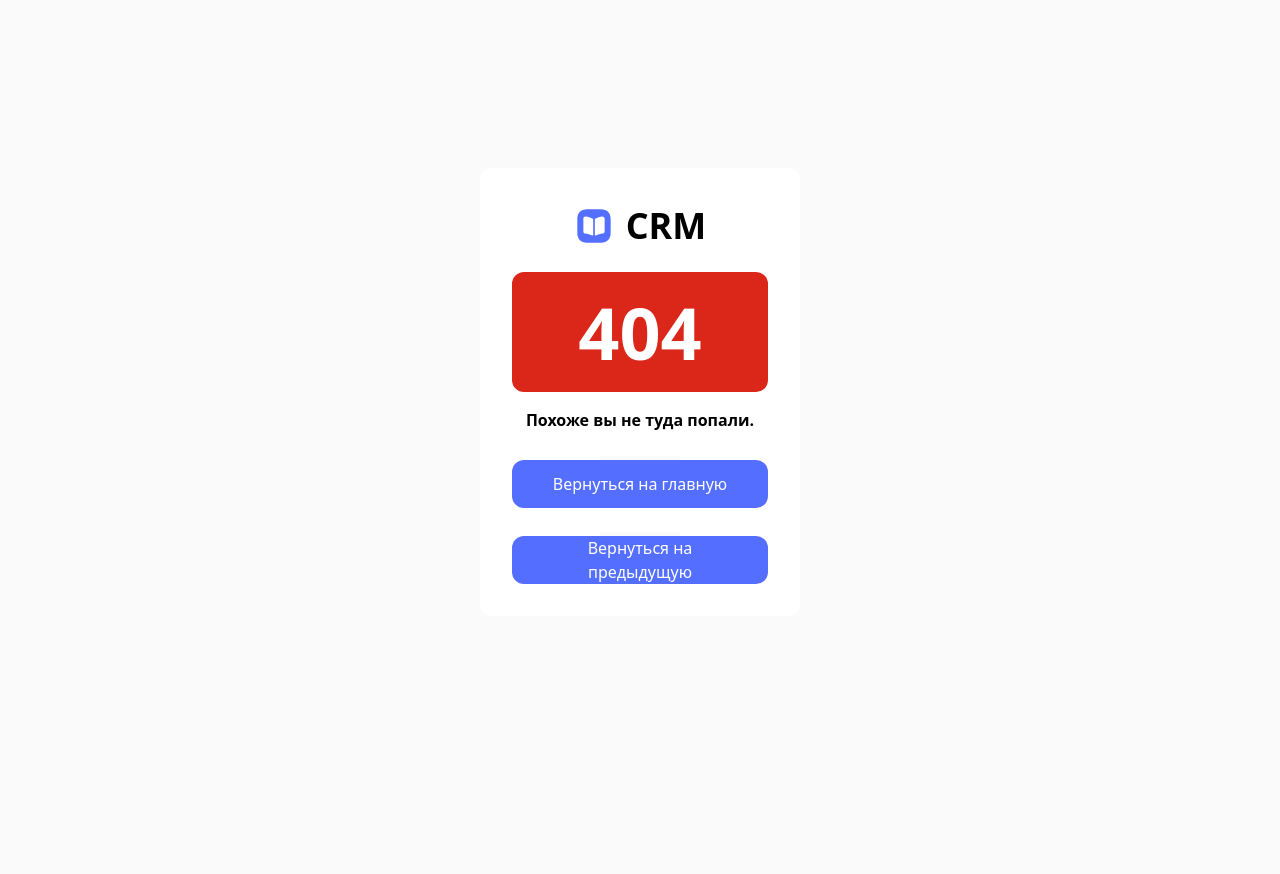
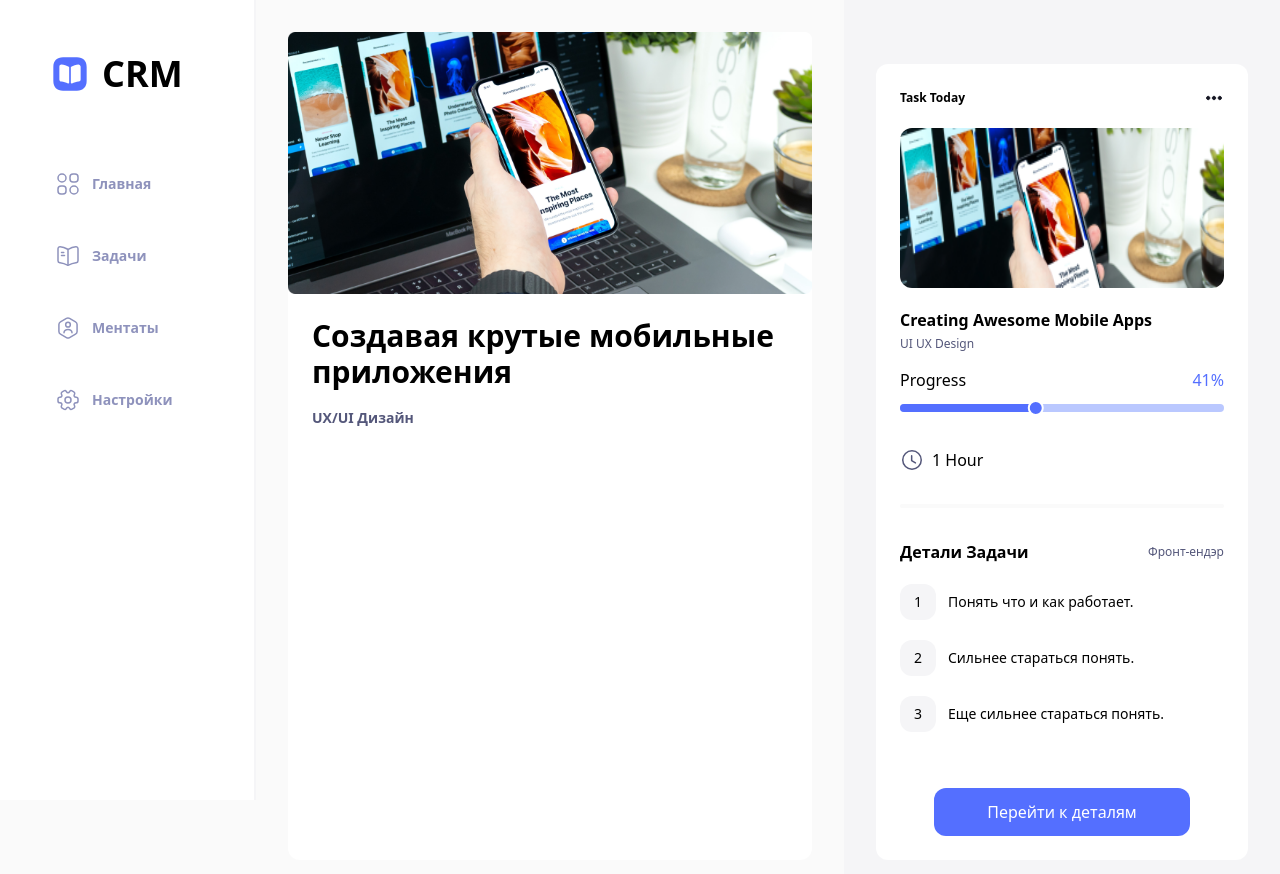
Before and after one commit to crazyysasha/crispy-enigma, a Vue app: page /extend in a window 1280 px wide. Before the commit this address had no page. Shown: the top 874 px of the page. Before the commit the page ends 800 px from the top, so only its background shows below. Built offline with nearby package versions, Linux system fonts and the light colour scheme.

Commit message:
-again changes P.S. Daewoo Matiz - the best car in the world

```diff
--- a/src/components/tasks/carousel-item.vue
+++ b/src/components/tasks/carousel-item.vue
@@ -26,6 +26,7 @@ const loadUserData = async () => {
 await loadUserData()
 </script>
 <template>
+  <router-link :to="{name: 'extend'}">
   <div class="bg-white p-6 rounded-xl max-w-sm flex-none">
     <img src="/src/assets/temps/task-1.png" alt="" class="w-full rounded-xl" />
     <div>
@@ -52,4 +53,5 @@ await loadUserData()
       </div>
     </div>
   </div>
+</router-link>
 </template>
--- a/src/components/ui/SideBar.vue
+++ b/src/components/ui/SideBar.vue
@@ -5,7 +5,7 @@ import MentorsIcon from '/src/assets/icons/mentors.vue'
 import MessageIcon from '/src/assets/icons/message.vue'
 import SettingsIcon from '/src/assets/icons/settings.vue'
 import SiteIcon from '/src/assets/icons/site_icon.vue'
-import { onMounted,  } from 'vue'
+import { onMounted } from 'vue'
 import { useRoute } from 'vue-router'
 
 const loadUserData = async () => {
@@ -17,13 +17,11 @@ const loadUserData = async () => {
 }
 await loadUserData()
 
-
 const route = useRoute()
 
 onMounted(() => {
-  console.log(route.fullPath);
+  console.log(route.fullPath)
 })
-
 </script>
 
 <template>
@@ -46,26 +44,25 @@ onMounted(() => {
       Главная
     </router-link>
     <router-link
-
-    :class="{ '!bg-Secondary-500/5 !text-black': route.fullPath == '/task' }"
+      :class="{ '!bg-Secondary-500/5 !text-black': route.fullPath == '/task' }"
       class="py-3 mt-6 flex text-Secondary-300 items-center text-sm font-bold fill-current cursor-pointer rounded-xl px-4 duration-300 hover:bg-Secondary-500/5 focus:bg-Secondary-500/5 focus:outline-none focus:ring active:text-black active:bg-Secondary-500/20"
-      to="/task"
+      :to="{name: 'task' }"
     >
       <TaskIcon class="w-6 h-6 mr-3" />
       Задачи
     </router-link>
     <router-link
+      :to="{ name: 'mentors' }"
+      :class="{ '!bg-Secondary-500/5 !text-black': route.fullPath == '/mentors' }"
       class="py-3 mt-6 flex text-Secondary-300 items-center text-sm font-bold fill-current cursor-pointer rounded-xl px-4 duration-300 hover:bg-Secondary-500/5 focus:bg-Secondary-500/5 focus:outline-none focus:ring active:text-black active:bg-Secondary-500/20"
-      to="/mentors"
     >
       <MentorsIcon class="w-6 h-6 mr-3" />
       Ментаты
     </router-link>
     <router-link
       class="py-3 mt-6 flex text-Secondary-300 items-center text-sm font-bold fill-current cursor-pointer rounded-xl px-4 duration-300 hover:bg-Secondary-500/5 focus:bg-Secondary-500/5 focus:outline-none focus:ring active:text-black active:bg-Secondary-500/20"
-      to="/settings"
-    :class="{ '!bg-Secondary-500/5 !text-black': route.fullPath.includes('/settings') }"
-
+      :to="{ name: 'general' }"
+      :class="{ '!bg-Secondary-500/5 !text-black': route.fullPath.includes('/settings') }"
     >
       <SettingsIcon class="w-6 h-6 mr-3" />
       Настройки
--- /dev/null
+++ b/src/components/ui/c-label.vue
@@ -0,0 +1,20 @@
+<script setup>
+defineProps({
+    label: {}
+})
+// const loadUserData = async () => {
+//   return new Promise((resolve) => {
+//     setTimeout(() => {
+//       resolve()
+//     }, 3000)
+//   })
+// }
+// await loadUserData()
+</script>
+<template>
+    <div class="font-semibold text-2xl flex">
+        <div>
+            {{ label }}
+        </div>
+    </div>
+</template>
--- a/src/layouts/DefaultLayout.vue
+++ b/src/layouts/DefaultLayout.vue
@@ -18,7 +18,27 @@ import { Swiper, SwiperSlide } from 'swiper/vue' // TODO: #14 не коррек
         <SideBarLoading class="shrink-0 sticky top-0" />
       </template>
     </Suspense>
-      <router-view class="flex-1" />
+      <router-view v-slot="{ Component }" class="flex-1">
+        <Transition name="slide" mode="out-in">
+        <component :is="Component" :key="$route.path"></component>
+        </Transition>
+      </router-view>
 
   </div>
 </template>
+
+<!-- <style lang="css">
+.slide-enter-active,
+.slide-leave-active{
+  transition: opacity 0.2s, transform 0.2s;
+}
+.slide-enter-from,
+.slide-leave-to{
+  opacity: 0;
+  transform: translateX(-30),
+}
+slide-enter-exact-active,
+slide-leave-exact-active{
+  transition: opacity 0.0s, transform 0.0s;
+}
+</style> -->
--- a/src/router/index.js
+++ b/src/router/index.js
@@ -26,6 +26,11 @@ const router = createRouter({
           path: 'mentors',
           name: 'mentors',
           component: () => import('../views/MentorsView.vue')
+        },
+        {
+          path: 'extend',
+          name: 'extend',
+          component: () => import('../views/ExtendedTaskView.vue')
         },
         {
           path: 'settings',
@@ -95,4 +100,5 @@ const router = createRouter({
   ]
 })
 
+
 export default router
--- /dev/null
+++ b/src/views/ExtendedTaskView.vue
@@ -0,0 +1,21 @@
+<script setup>
+import CLabel from '../components/ui/c-label.vue'
+import CTaskToday from '../components/ui/c-tasktoday.vue'
+</script>
+
+<template>
+    <div class="flex w-full">
+        <div class=" bg-white rounded-xl my-8 mr-8 flex-1 flex flex-col">
+            <img src="/src/assets/temps/Image.png" />
+            <div class="p-6">
+            <CLabel class="font-semibold text-3xl" label="Создавая крутые мобильные приложения" />
+            <CLabel class="text-Secondary-400 text-sm font-medium leading-6 mt-4" label="UX/UI Дизайн" />
+        </div>
+        </div>
+        <div class="bg-[#F5F5F7] sticky h-full min-h-screen top-0">
+            <div class="p-8">
+        <CTaskToday class="mt-8" />
+      </div>
+        </div>
+    </div>
+</template>
--- a/src/views/HomeView.vue
+++ b/src/views/HomeView.vue
@@ -13,6 +13,7 @@ import CCategory from '/src/components/ui/c-category.vue'
 import ElementIcon from '/src/assets/icons/element_1.vue'
 import SProgressWidget from '../components/ui/loadingitems/s-progressWidget.vue'
 import SActivity from '../components/ui/loadingitems/s-activity.vue'
+import CLabel from '../components/ui/c-label.vue'
 </script>
 <template>
   <div class="flex w-full">
@@ -27,7 +28,7 @@ import SActivity from '../components/ui/loadingitems/s-activity.vue'
         </template>
       </Suspense>
       <div class="flex mt-11 gap-8">
-        <Suspense>
+        <Suspense >
           <template #default>
             <CProgressWidget />
           </template>
@@ -47,10 +48,10 @@ import SActivity from '../components/ui/loadingitems/s-activity.vue'
       <div class="flex flex-col gap-5 w-full">
         <Suspense>
           <template #default>
-            <p class="font-semibold text-2xl">Recent Mentors</p>
+            <CLabel label="Недавние Ментаты" />
           </template>
           <template #fallback>
-            <SLine />
+            <SLine class="h-8 w-[220px] animate-pulse" />
           </template>
         </Suspense>
         <div
@@ -84,10 +85,10 @@ import SActivity from '../components/ui/loadingitems/s-activity.vue'
         <div class="flex flex-col gap-5 w-full">
         <Suspense>
           <template #default>
-            <p class="font-semibold text-2xl">Mentors</p>
+            <CLabel label="Ментаты" />
           </template>
           <template #fallback>
-            <SLine />
+            <SLine class="h-8 w-[102px] animate-pulse" />
           </template>
         </Suspense>
         <div
--- a/src/views/MentorsView.vue
+++ b/src/views/MentorsView.vue
@@ -9,6 +9,8 @@ import ElementIcon from '../assets/icons/element_1.vue'
 import SortIcon from '../assets/icons/sort.vue'
 import SCategory from '../components/ui/loadingitems/s-category.vue';
 import SSearch from '../components/ui/loadingitems/s-search.vue';
+import CLabel from '../components/ui/c-label.vue'
+import SLine from '/src/components/ui/loadingitems/s-line.vue'
 </script>
 <template>
 <div>
@@ -45,7 +47,14 @@ import SSearch from '../components/ui/loadingitems/s-search.vue';
     </Suspense>
     <div>
       <div>
-        <p class="font-semibold text-2xl mt-6">Time Limit</p>
+        <Suspense>
+          <template #default>
+            <CLabel class="mt-6" label="Ментаты" />
+          </template>
+          <template #fallback>
+            <SLine class="h-8 mt-6 w-[119px] animate-pulse" />
+          </template>
+        </Suspense>
         <div class="mt-5 items-start gap-8 flex-nowrap flex scrolling-touch overflow-x-auto">
           <Suspense>
             <template #default>
@@ -81,7 +90,14 @@ import SSearch from '../components/ui/loadingitems/s-search.vue';
           </Suspense>
         </div>
         <div>
-          <p class="font-semibold text-2xl mt-6">New Task</p>
+          <Suspense>
+          <template #default>
+            <CLabel class="mt-6" label="Новые Ментаты" />
+          </template>
+          <template #fallback>
+            <SLine class="h-8 mt-6 w-[164px] animate-pulse" />
+          </template>
+        </Suspense>
           <div class="mt-5 items-start gap-8 flex-nowrap flex scrolling-touch overflow-x-auto">
             <Suspense>
             <template #default>
--- a/src/views/TaskView.vue
+++ b/src/views/TaskView.vue
@@ -10,6 +10,7 @@ import SortIcon from '../assets/icons/sort.vue'
 import SLine from '../components/ui/loadingitems/s-line.vue'
 import SSearch from '../components/ui/loadingitems/s-search.vue'
 import SCategory from '../components/ui/loadingitems/s-category.vue'
+import CLabel from '../components/ui/c-label.vue'
 </script>
 <template>
 <div>
@@ -46,7 +47,14 @@ import SCategory from '../components/ui/loadingitems/s-category.vue'
     </Suspense>
       <div>
       <div>
-        <p class="font-semibold text-2xl mt-6">Time Limit</p>
+        <Suspense>
+          <template #default>
+            <CLabel class="mt-6" label="Дедлайны" />
+          </template>
+          <template #fallback>
+            <SLine class="h-8 mt-6 w-[164px] animate-pulse" />
+          </template>
+        </Suspense>
         <div class="mt-5 items-start gap-8 flex-nowrap flex scrolling-touch overflow-x-auto">
           <Suspense>
             <template #default>
@@ -74,7 +82,14 @@ import SCategory from '../components/ui/loadingitems/s-category.vue'
           </Suspense>
         </div>
         <div>
-          <p class="font-semibold text-2xl mt-6">New Task</p>
+          <Suspense>
+          <template #default>
+            <CLabel class="mt-6" label="Новые Задачи" />
+          </template>
+          <template #fallback>
+            <SLine class="h-8 mt-6 w-[164px] animate-pulse" />
+          </template>
+        </Suspense>
           <div class="mt-5 items-start gap-8 flex-nowrap flex scrolling-touch overflow-x-auto">
             <Suspense>
             <template #default>
--- a/src/views/settings/MainView.vue
+++ b/src/views/settings/MainView.vue
@@ -1,7 +1,14 @@
 <script setup>
 import HeaderHome from '@/components/ui/HeaderHome.vue'
 import HeaderHomeLoading from '@/components/loadingcomp/HeaderHomeLoading.vue'
-import CTab from '@/components/ui/c-tab.vue'
+import { onMounted } from 'vue'
+import { useRoute } from 'vue-router'
+
+const route = useRoute()
+
+onMounted(() => {
+  console.log(route.fullPath)
+})
 </script>
 
 <template>
@@ -15,15 +22,26 @@ import CTab from '@/components/ui/c-tab.vue'
         <HeaderHomeLoading class="bg-white border-[#F5F5F7] border-b-2" />
       </template>
     </Suspense>
-    <div class="flex py-8 pr-8">
+    <div class="flex py-8 pr-8"> <!-- TODO: есть проблема -->
       <div class="w-full pl-8 pb-8 bg-Primary-0 rounded-xl">
-        <div class="mt-[3.28rem] gap-6 flex">
-          <RouterLink :to="{ name: 'general' }">
-            <CTab label="Основные" />
+        <div class="mt-[3.28rem] flex border-b-[1px] border-zinc-200">
+          <div class="flex gap-6">
+          <RouterLink
+          class="text-sm text-Secondary-300 font-medium items-center flex leading-10"
+            :class="{ '!text-black !border-b-2 !border-Primary-500': route.fullPath == '/settings' }"
+            :to="{ name: 'general' }"
+          >
+            Основные
+            <div class=""></div>
           </RouterLink>
-          <RouterLink :to="{ name: 'notifications' }">
-            <CTab label="Уведомления" />
+          <RouterLink
+          class="text-sm text-Secondary-300 font-medium items-center flex leading-10"
+            :class="{ '!text-black !border-b-2 !border-Primary-500': route.fullPath == '/settings/notifications' }"
+            :to="{ name: 'notifications' }"
+          >
+            Уведомления
           </RouterLink>
+        </div>
         </div>
         <router-view class="" />
       </div>
@@ -31,8 +49,12 @@ import CTab from '@/components/ui/c-tab.vue'
   </div>
 </template>
 
+<!--
 <style scoped>
 .router-link-exact-active {
   @apply !text-black;
 }
-</style>
+.router-link-active {
+  @apply !text-black;
+}
+</style> -->
```
Also changed, not shown: src/assets/temps/Image.png (added), src/layouts/AuthLayout.vue (line endings or trailing spaces).
